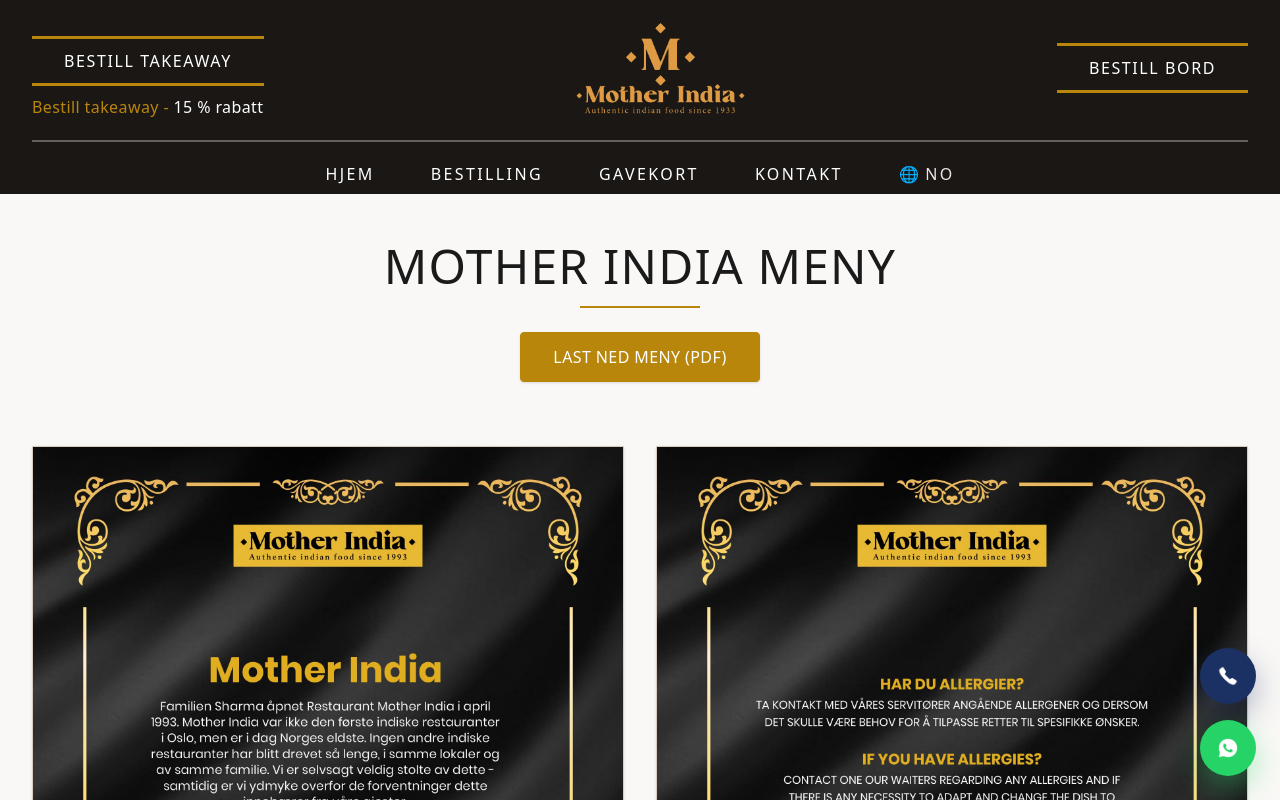
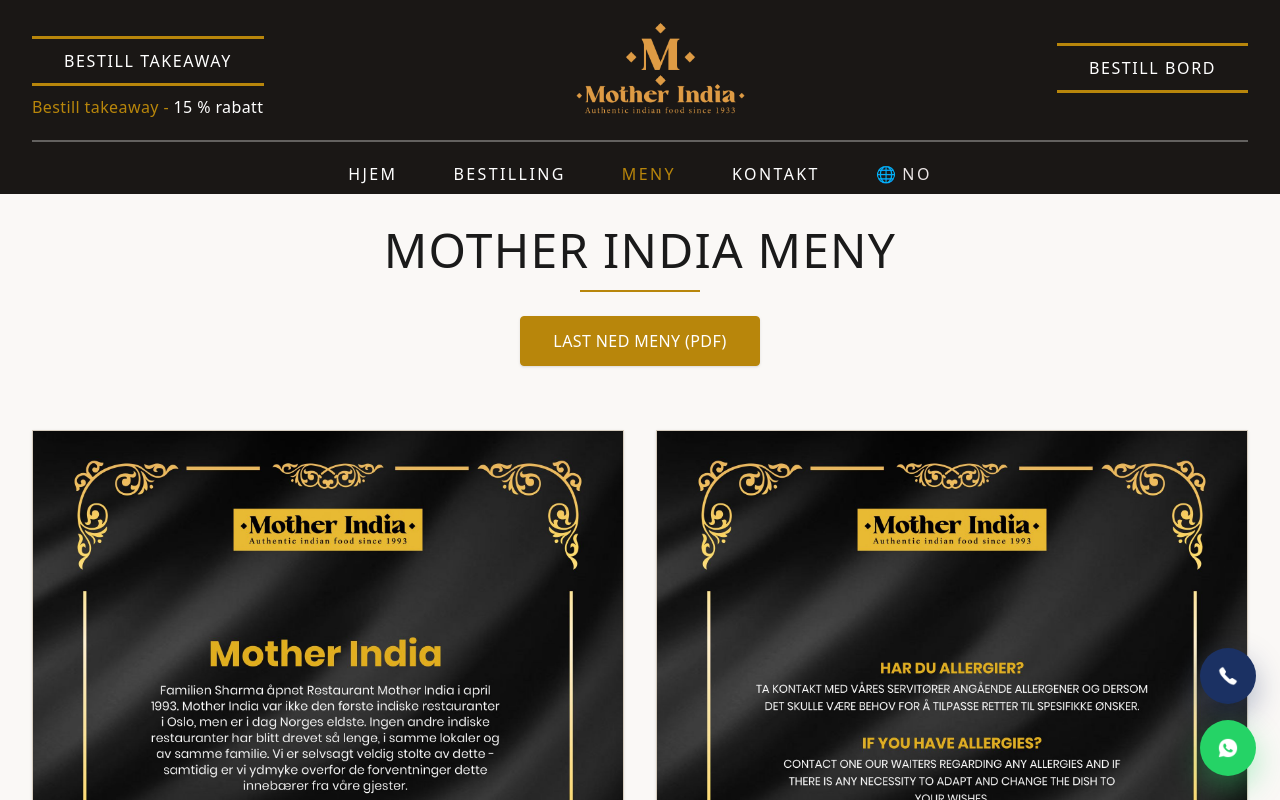
Before and after one commit to shilpa-kukreja/mother-india, a Next.js app in the folder frontend/: page /menu in a window 1280 px wide. Shown: the top 800 px of the page. Built offline with nearby package versions, Linux system fonts and the light colour scheme.

Commit message:
final changes and the website is complete

```diff
--- a/frontend/app/components/CTA.jsx
+++ b/frontend/app/components/CTA.jsx
@@ -38,7 +38,7 @@
   return (
     <section
       ref={sectionRef}
-      className="relative overflow-hidden bg-[#faf8f6] py-16 md:py-16 md:pb-25"
+      className="relative overflow-hidden bg-[#faf8f6] py-8 md:py-16 md:pb-25"
     >
       {/* Decorative background elements */}
       <div className="absolute inset-0 opacity-5">
--- a/frontend/app/components/Footer.jsx
+++ b/frontend/app/components/Footer.jsx
@@ -49,22 +49,22 @@
                   Bestilling
                 </Link>
               </li>
-              {/* <li>
+              <li>
                 <Link
                   href="/menu"
                   className="hover:text-[#b8860b] transition-colors"
                 >
                   Meny
                 </Link>
-              </li> */}
-              <li>
+              </li>
+              {/* <li>
                 <Link
                   href="/gift-cards"
                   className="hover:text-[#b8860b] transition-colors"
                 >
                   Gavekort
                 </Link>
-              </li>
+              </li> */}
               <li>
                 <Link
                   href="/contact-us"
--- a/frontend/app/components/Gallery.jsx
+++ b/frontend/app/components/Gallery.jsx
@@ -111,7 +111,7 @@
   return (
     <section
       ref={sectionRef}
-      className="py-16 md:py-20 bg-black overflow-hidden"
+      className="py-8 md:py-20 bg-black overflow-hidden"
     >
       <div className="max-w-7xl mx-auto px-4 sm:px-6 lg:px-8">
         {/* Heading */}
--- a/frontend/app/components/Navbar.jsx
+++ b/frontend/app/components/Navbar.jsx
@@ -310,8 +310,8 @@
   const navLinks = [
     { name: "Hjem", href: "/" },
     { name: "Bestilling", href: "/booking" },
-    // { name: "Meny", href: "/menu" },
-    { name: "Gavekort", href: "/gift-cards" },
+    { name: "Meny", href: "/menu" },
+    // { name: "Gavekort", href: "/gift-cards" },
     { name: "Kontakt", href: "/contact-us" },
   ];
 
--- a/frontend/app/components/Story.jsx
+++ b/frontend/app/components/Story.jsx
@@ -56,7 +56,7 @@
   return (
     <section
       ref={sectionRef}
-      className="relative py-18 md:py-16 bg-[#faf8f6] overflow-visible"
+      className="relative py-8 md:py-16 bg-[#faf8f6] overflow-visible"
     >
       {/* ===== DESKTOP DECORATIVE GIFS (hidden on mobile) ===== */}
       {/* <div className="absolute -top-[150px] -left-[50px] z-[60] pointer-events-none hidden md:block">
--- a/frontend/app/contact-us/page.jsx
+++ b/frontend/app/contact-us/page.jsx
@@ -316,7 +316,7 @@
       <Navbar />
 
       {/* ===== ADD overflow-x-hidden to prevent horizontal scroll ===== */}
-      <main className="py-16 bg-[#faf8f6] min-h-screen overflow-x-hidden">
+      <main className="py-8 sm:py-16 bg-[#faf8f6] min-h-screen overflow-x-hidden">
         <div className="max-w-7xl mx-auto px-4 sm:px-6 lg:px-8">
           {/* Heading */}
           <div ref={headingRef} className="text-center mb-12 section-animate">
--- a/frontend/app/menu/page.jsx
+++ b/frontend/app/menu/page.jsx
@@ -57,7 +57,7 @@
     <>
       <Navbar />
 
-      <main className="pt-12 md:pb-20 bg-[#faf8f6] min-h-screen">
+      <main className="pt-8 md:pb-20 bg-[#faf8f6] min-h-screen">
         <div className="max-w-7xl mx-auto px-4 sm:px-6 lg:px-8">
           {/* HEADER */}
           <div className="text-center mb-16">
```
Also changed, not shown: frontend/app/booking/page.jsx (+24 -7 lines).
